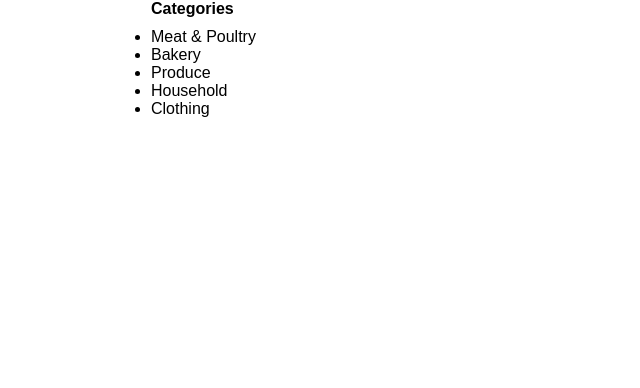
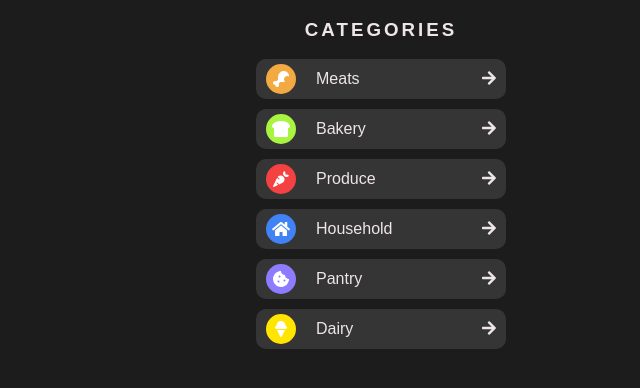
Before and after one commit to sultan-ullah/glowcery-list, a React (Create React App) app: page / in a window 1280 px wide. Shown: the top 388 px of the page, without its empty margins (259-899 px from the left). Built offline with nearby package versions, Linux system fonts and the light colour scheme.

Commit message:
Styled the categories page

```diff
--- a/public/index.html
+++ b/public/index.html
@@ -6,6 +6,7 @@
     <meta name="viewport" content="width=device-width, initial-scale=1" />
     <meta name="theme-color" content="#000000" />
     <link rel="manifest" href="%PUBLIC_URL%/manifest.json" />
+    <link rel="stylesheet" href="https://use.fontawesome.com/releases/v5.8.1/css/all.css" integrity="sha384-50oBUHEmvpQ+1lW4y57PTFmhCaXp0ML5d60M1M7uH2+nqUivzIebhndOJK28anvf" crossorigin="anonymous">
     <title>Glowcery List</title>
   </head>
   <body>
--- a/src/App.js
+++ b/src/App.js
@@ -1,10 +1,23 @@
 import React from "react";
-import ls from 'local-storage';
+import ls from "local-storage";
 
 const Input = props => {
 
+  const container = {
+    position: 'fixed',
+    left: '50%',
+    top: '50%',
+    transform: 'translate(-50%, -50%)',
+    height: '100px',
+    width: '200px',
+    backgroundColor: 'pink'
+  }
+
+
+
+
   return (
-    <div>
+    <div style={container}>
       <input
         type="text"
         id="item"
@@ -20,10 +33,10 @@ const Input = props => {
 
 const ListItem = props => {
   const listItemStyle = {
-    listStyle: "none",
+    listStyle: "none"
   };
 
-  return <li style={listItemStyle}>{props.text}</li>
+  return <li style={listItemStyle}>{props.text}</li>;
 };
 
 class List extends React.Component {
@@ -37,11 +50,24 @@ class List extends React.Component {
   }
 
   onSaveHandler() {
+    console.log(this.state.list);
     this.setState({
       ...this.state,
-      list: [...this.state.list, this.state.input]
-    })
-    ls.set(this.props.name, [...this.state.list, this.state.input])
+      list: [
+        ...this.state.list,
+        {
+          name: this.state.input,
+          done: false
+        }
+      ]
+    });
+    ls.set(this.props.name, [
+      ...this.state.list,
+      {
+        name: this.state.input,
+        done: false
+      }
+    ]);
   }
 
   onChangeHandler(e) {
@@ -52,16 +78,42 @@ class List extends React.Component {
   }
 
   render() {
+    const container = {
+      margin: "0 auto",
+      maxWidth: "250px",
+      color: "#EEE5E9"
+    };
+
+    const heading = {
+      display: "flex",
+      justifyContent: "space-between",
+      alignItems: "center"
+    };
+
+    const title = {};
+
+    const backButton = {
+      cursor: "pointer"
+    };
+
     return (
-      <div>
-        <h4>{this.props.name}</h4>
+      <div style={container}>
+        <div style={heading}>
+          <i
+            onClick={this.props.backButtonHandler}
+            style={{ marginRight: "10px" }}
+            className="fas fa-arrow-left"
+          />
+          <h3>{this.props.name}</h3>
+          <i className="fas fa-plus-circle" />
+        </div>
         <Input
           changeHandler={this.onChangeHandler.bind(this)}
           clickHandler={this.onSaveHandler.bind(this)}
         />
         <ul>
           {this.state.list.map((item, index) => {
-            return <ListItem key={index} text={item}/>;
+            return <ListItem key={index} text={item.name} />;
           })}
         </ul>
       </div>
@@ -71,21 +123,79 @@ class List extends React.Component {
 
 const Categories = props => {
   const categories = [
-    "Meat & Poultry",
-    "Bakery",
-    "Produce",
-    "Household",
-    "Clothing"
+    { name: "Meats", icon: "fas fa-drumstick-bite", color: "#f4aa42" },
+    { name: "Bakery", icon: "fas fa-bread-slice", color: "#a9f441" },
+    { name: "Produce", icon: "fas fa-carrot", color: "#f44141" },
+    { name: "Household", icon: "fas fa-home", color: "#4182f4" },
+    { name: "Pantry", icon: "fas fa-cookie-bite", color: "#8e7cff" },
+    { name: "Dairy", icon: "fas fa-ice-cream", color: "#ffe500" }
   ];
 
+  const container = {
+    margin: "0 auto",
+    maxWidth: "250px",
+    color: "#EEE5E9"
+  };
+
+  const iconBackground = {
+    borderRadius: "50%",
+    backgroundColor: "pink",
+    color: "white",
+    height: "30px",
+    width: "30px",
+    display: "flex",
+    justifyContent: "center",
+    alignItems: "center",
+    marginRight: "20px"
+  };
+
+  const header = {
+    textTransform: "uppercase",
+    letterSpacing: "3px",
+    fontWeight: "bold",
+    textAlign: "center"
+  };
+
+  const list = {
+    padding: "0"
+  };
+
+  const listItem = {
+    listStyle: "none",
+    background: "#353535",
+    margin: "10px 0px",
+    height: "40px",
+    borderRadius: "10px",
+    display: "flex",
+    alignItems: "center",
+    justifyContent: "space-between",
+    padding: "0px 10px",
+    boxSizing: "border-box",
+    cursor: "pointer"
+  };
+
   return (
-    <div>
-      <h4 style={{ marginBottom: "10px" }}>Categories</h4>
-      <ul>
+    <div style={container}>
+      <h3 style={header}>Categories</h3>
+      <ul style={list}>
         {categories.map((item, index) => {
           return (
-            <li key={index} onClick={props.clickHandler}>
-              {item}
+            <li style={listItem} key={index} onClick={props.clickHandler}>
+              <div
+                style={{
+                  display: "flex",
+                  justifyContent: "center",
+                  alignItems: "center"
+                }}
+              >
+                <div style={{ ...iconBackground, backgroundColor: item.color }}>
+                  <i className={item.icon} />
+                </div>
+                {item.name}
+              </div>
+              <div>
+                <i className="fas fa-arrow-right" />
+              </div>
             </li>
           );
         })}
@@ -100,7 +210,6 @@ class App extends React.Component {
     this.state = {
       view: "categories"
     };
-
   }
 
   categoriesClickHandler(e) {
@@ -114,10 +223,9 @@ class App extends React.Component {
   }
 
   backButtonHandler() {
-    console.log(ls.get(this.state.current.name));
-    this.setState ({
+    this.setState({
       ...this.state,
-      view: "categories",
+      view: "categories"
     });
   }
 
@@ -126,8 +234,11 @@ class App extends React.Component {
     if (this.state.view === "list") {
       activeView = (
         <div>
-        <button onClick={this.backButtonHandler.bind(this)} >go back</button>
-        <List name={this.state.current.name} list={this.state.current.list} />
+          <List
+            name={this.state.current.name}
+            list={this.state.current.list}
+            backButtonHandler={this.backButtonHandler.bind(this)}
+          />
         </div>
       );
     } else if (this.state.view === "categories") {
@@ -136,10 +247,7 @@ class App extends React.Component {
       );
     }
 
-    return <div className="App">
-
-    {activeView}
-    </div>;
+    return <div className="App">{activeView}</div>;
   };
 }
 export default App;
--- a/src/index.css
+++ b/src/index.css
@@ -1,15 +1,6 @@
-* {
-  padding: 0;
-  margin: 0;
-  box-sizing: border-box;
+body {
+  font-family: Arial, Helvetica, sans-serif;
+  background-color: #1c1c1c;
 }
 
-body {
-  font-family: Arial, Helvetica, sans-serif;
-}
-
-.App {
-  max-width: 500px;
-  margin: 0 auto;
-  padding: 0 20px;
-}
+.App {}
```
